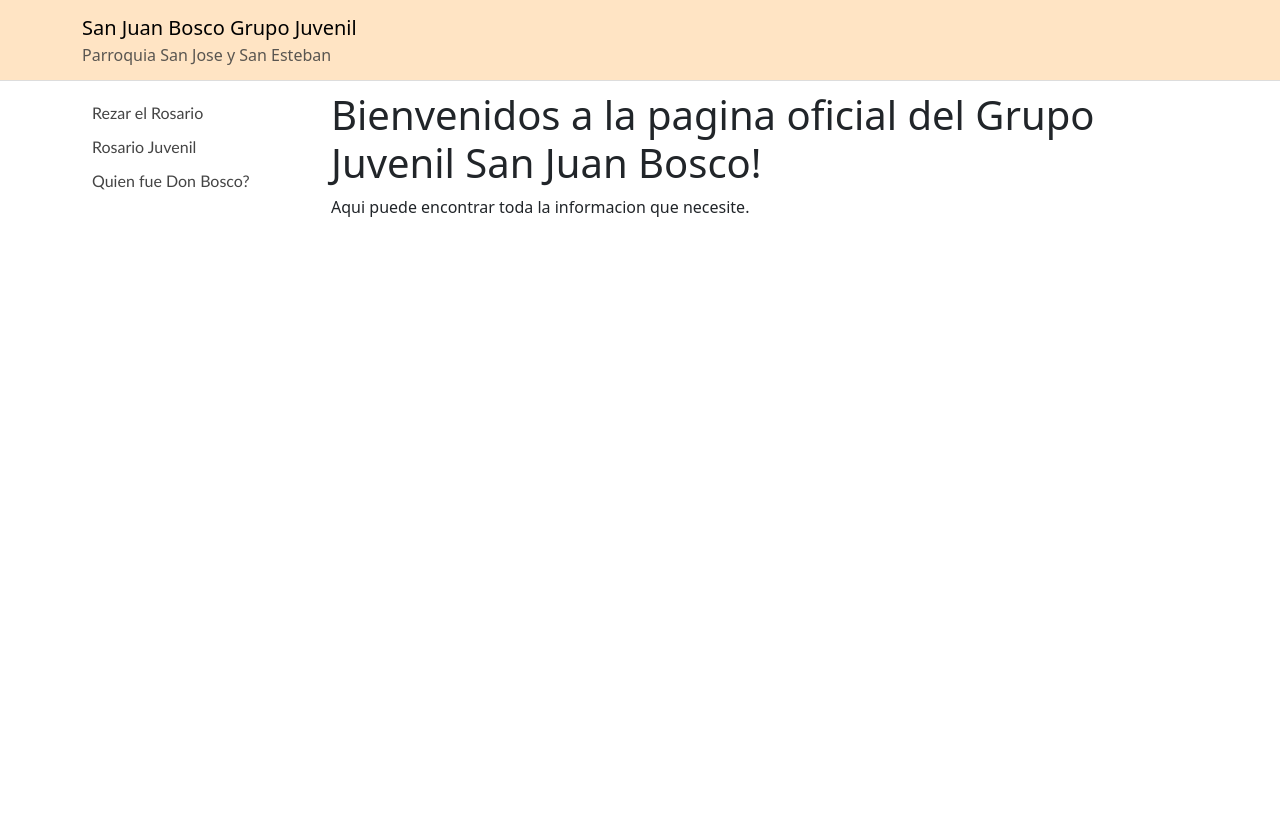
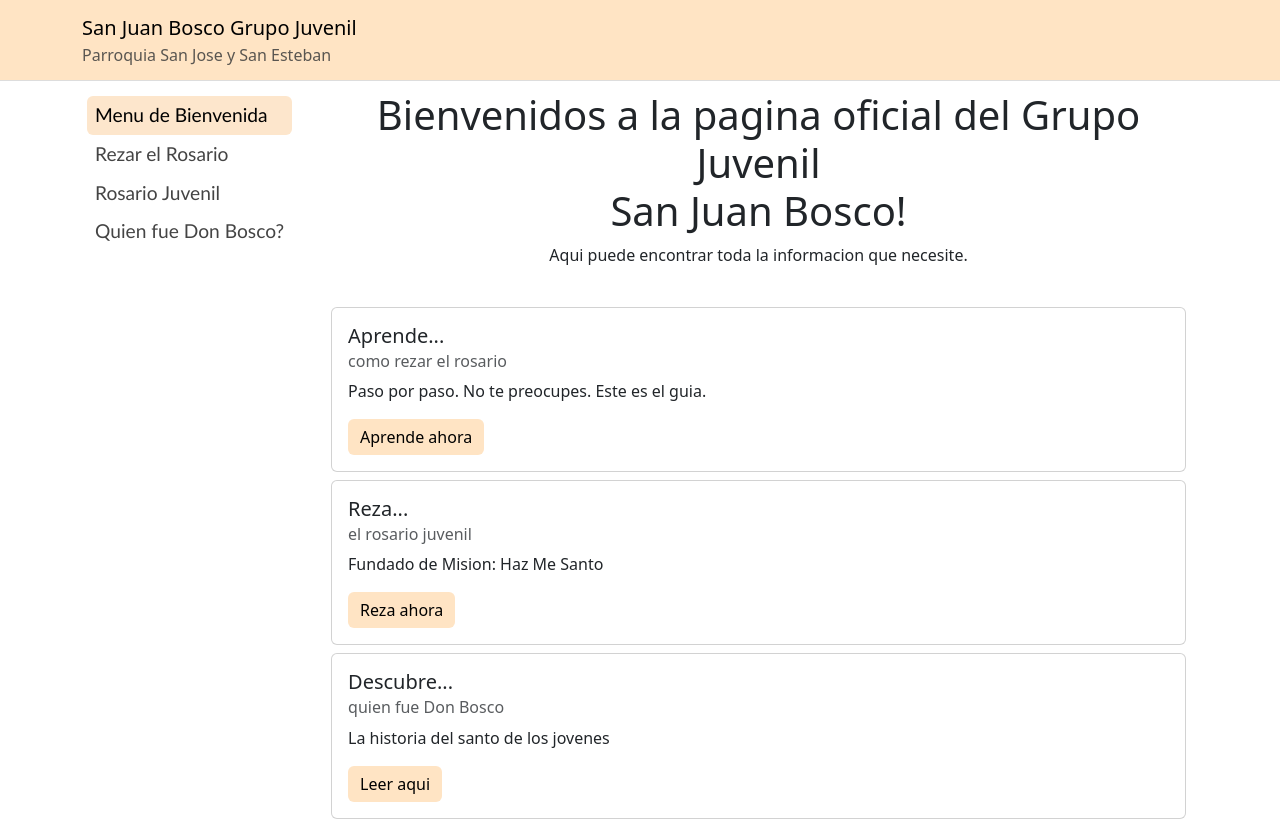
Before and after one commit to luiss28/San-Juan-Bosco-App, a React (Create React App) app: page / in a window 1280 px wide. Built offline with nearby package versions, Linux system fonts and the light colour scheme; no server answers.

Commit message:
Styling changes. Adding cards to welcome page.

```diff
--- a/src/App.jsx
+++ b/src/App.jsx
@@ -3,7 +3,8 @@ import Container from 'react-bootstrap/Container';
 import Header from './components/Header';
 import WelcomePage from './pages/WelcomePage';
 import RosarioPage from './pages/RosarioPage';
-import RosarioJuvenil from './pages/RosarioJuvenil';
+import RosarioJuvenilPage from './pages/RosarioJuvenilPage';
+import DonBoscoPage from './pages/DonBoscoPage';
 
 import { useState, useEffect } from 'react'
 
@@ -29,7 +30,8 @@ function App() {
         <Routes>
           <Route path="/" element = {<WelcomePage />} />
           <Route path="/rosario" element = {<RosarioPage />} />
-          <Route path="/rosariojuvenil" element={<RosarioJuvenil />} />
+          <Route path="/rosariojuvenil" element={<RosarioJuvenilPage />} />
+          <Route path="/donbosco" element={<DonBoscoPage />} />
           <Route path="*" element = {<Navigate />} />
         </Routes>
       </BrowserRouter>
--- a/src/components/Sidebar.jsx
+++ b/src/components/Sidebar.jsx
@@ -5,6 +5,10 @@ import { NavLink } from 'react-router-dom';
 export default function Sidebar() {
   return (
     <Navbar sticky="top" className="flex-column Sidebar">
+      <Nav variant="pills" className="flex-column">
+        <Nav.Item>
+          <Nav.Link as={NavLink} to="/" end>Menu de Bienvenida</Nav.Link>
+        </Nav.Item>
         <Nav.Item>
           <Nav.Link as={NavLink} to="/rosario" end>Rezar el Rosario</Nav.Link>
         </Nav.Item>
@@ -14,6 +18,7 @@ export default function Sidebar() {
         <Nav.Item>
           <Nav.Link as={NavLink} to="/donbosco">Quien fue Don Bosco?</Nav.Link>
         </Nav.Item>
+      </Nav>
     </Navbar>
   );
 }
--- /dev/null
+++ b/src/pages/DonBoscoPage.jsx
@@ -0,0 +1,9 @@
+import Body from "../components/Body";
+
+export default function DonBoscoPage() {
+    return (
+        <Body sidebar>
+            Text here.
+        </Body>
+    )
+}
--- a/src/pages/RosarioJuvenil.jsx
+++ b/src/pages/RosarioJuvenilPage.jsx
@@ -1,7 +1,7 @@
 import Body from '../components/Body';
 import Suplica from '../components/Suplicas';
 
-export default function UserPage() {
+export default function RosarioJuvenilPage() {
 
     return (
         <Body sidebar>
--- a/src/pages/WelcomePage.jsx
+++ b/src/pages/WelcomePage.jsx
@@ -1,10 +1,57 @@
 import Body from '../components/Body';
+import Card from 'react-bootstrap/Card';
+import Button from 'react-bootstrap/Button';
+import { useNavigate } from 'react-router-dom';
 
-export default function FeedPage() {
+export default function WelcomePage() {
+  const navigate = useNavigate();
+
   return (
     <Body sidebar>
-      <h1>Bienvenidos a la pagina oficial del Grupo Juvenil San Juan Bosco!</h1>
-      <p>Aqui puede encontrar toda la informacion que necesite.</p>
+      <h1 style={{ textAlign: "center"}}>Bienvenidos a la pagina oficial del Grupo Juvenil <br/>San Juan Bosco!</h1>
+      <p style={{ textAlign: "center"}}>Aqui puede encontrar toda la informacion que necesite.</p>
+      <br/>
+
+      <Card className="mb-2">
+        <Card.Body>
+          <Card.Title>Aprende...</Card.Title>
+          <Card.Subtitle className="mb-2 text-muted">
+            como rezar el rosario
+          </Card.Subtitle>
+          <Card.Text>
+            Paso por paso. No te preocupes. Este es el guia.
+          </Card.Text>
+          <Button className="bisque-btn" onClick={() => navigate("/rosario")}>Aprende ahora</Button>
+        </Card.Body>
+      </Card>
+
+      <Card className="mb-2">
+        <Card.Body>
+          <Card.Title>Reza...</Card.Title>
+          <Card.Subtitle className="mb-2 text-muted">
+            el rosario juvenil
+          </Card.Subtitle>
+          <Card.Text>
+            Fundado de Mision: Haz Me Santo
+          </Card.Text>
+          <Button className="bisque-btn" onClick={() => navigate("/rosariojuvenil")}>Reza ahora</Button>
+        </Card.Body>
+      </Card>
+
+      <Card>
+        <Card.Body>
+          <Card.Title>Descubre...</Card.Title>
+          <Card.Subtitle className="mb-2 text-muted">
+            quien fue Don Bosco
+          </Card.Subtitle>
+          <Card.Text>
+            La historia del santo de los jovenes
+          </Card.Text>
+          <Button className="bisque-btn" onClick={() => navigate("/donbosco")}>Leer aqui</Button>
+        </Card.Body>
+      </Card>
+
+
     </Body>
   );
 }
--- a/src/styling/index.css
+++ b/src/styling/index.css
@@ -23,6 +23,7 @@
 
 .Sidebar .nav-link {
   padding: 5px;
+  font-size:1.2rem;
 }
 
 .Sidebar a {
@@ -49,3 +50,14 @@
 .Body {
   margin-top: 10px;
 }
+
+.bisque-btn {
+  background-color: bisque;
+  border: none;
+  color: black;
+}
+
+.bisque-btn:hover {
+  background-color: #e4b774;
+  color: black;
+}
```
Lines whose indentation alone changed are shown as unchanged.
